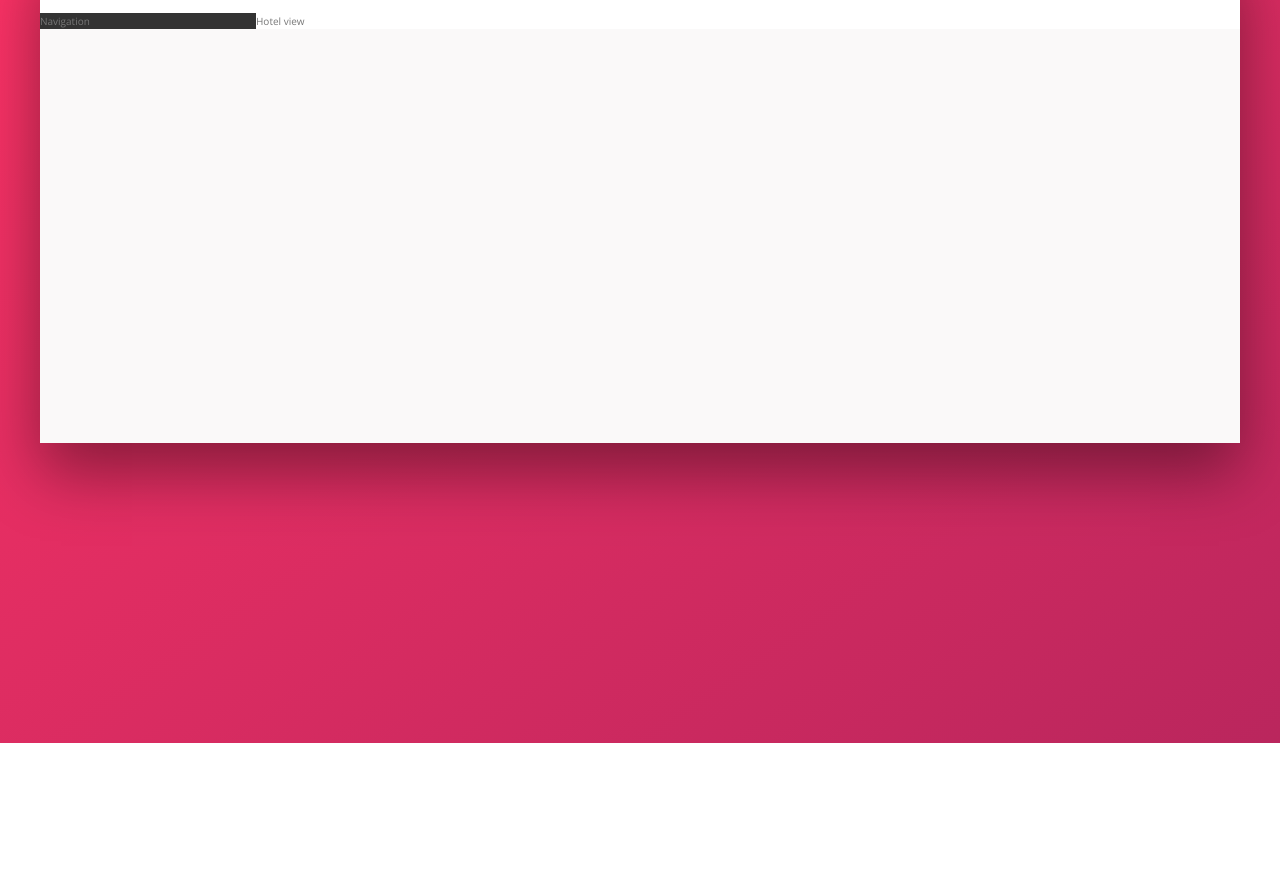
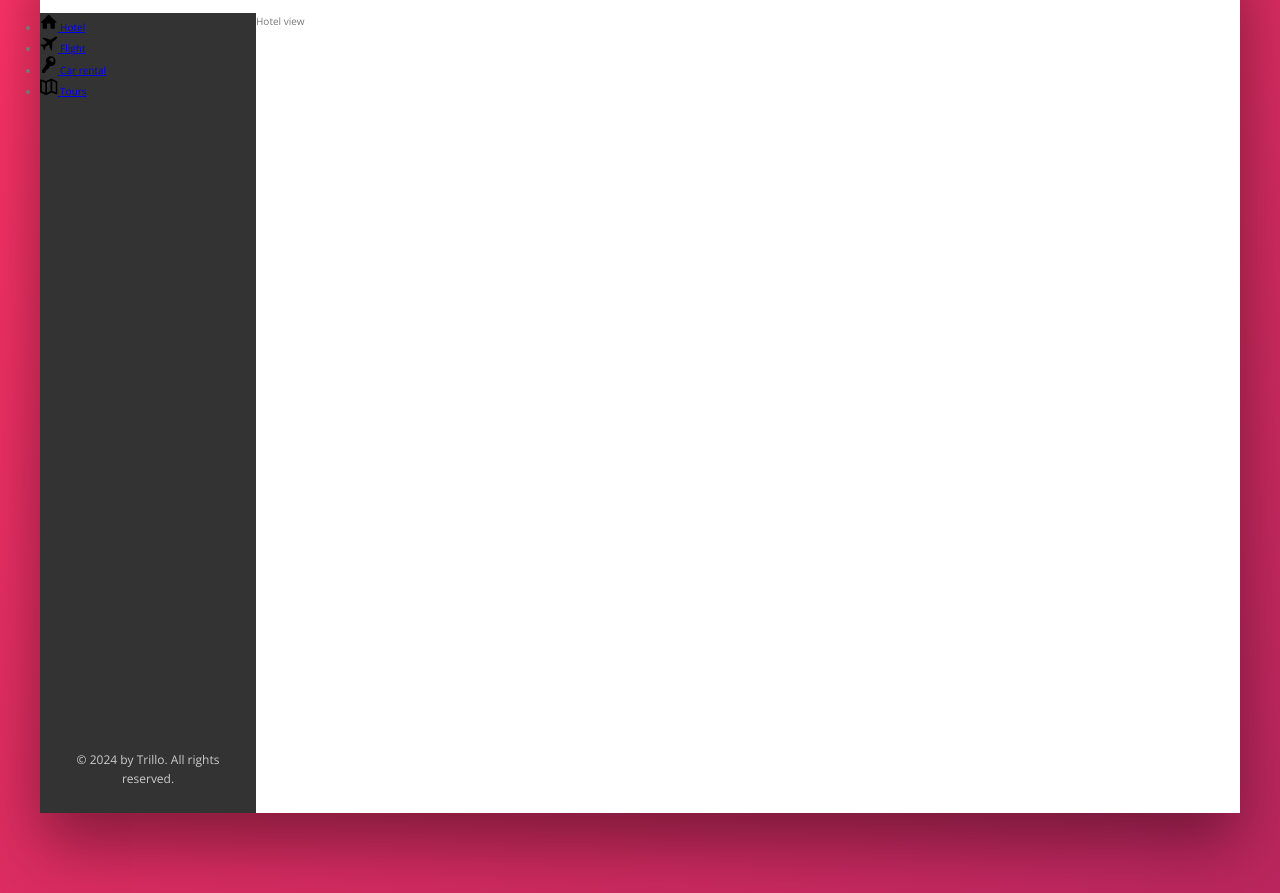
Before and after one commit to ViktorGeorgiev98/TrilloProject, a website: page index.html in a window 1280 px wide. Shown: the part 137-1030 px from the top of the page. Before the commit the page ends 880 px from the top, so only its background shows below. Drawn offline with nearby package versions, Linux system fonts and the light colour scheme.

Commit message:
started work on the sidebar nav

```diff
--- a/index.html
+++ b/index.html
@@ -44,7 +44,43 @@
             </header>
             <div class="content">
                 <nav class="sidebar">
-                    Navigation
+                    <ul class="side-nav">
+                        <li class="side-nav__item">
+                            <a href="#" class="side-nav__link">
+                                <svg class="side-nav__icon">
+                                    <use xlink:href="img/sprite.svg#icon-home"></use>
+                                </svg>
+                                <span>Hotel</span>
+                            </a>
+                        </li>
+                        <li class="side-nav__item">
+                            <a href="#" class="side-nav__link">
+                                <svg class="side-nav__icon">
+                                    <use xlink:href="img/sprite.svg#icon-aircraft"></use>
+                                </svg>
+                                <span>Flight</span>
+                            </a>
+                        </li>
+                        <li class="side-nav__item">
+                            <a href="#" class="side-nav__link">
+                                <svg class="side-nav__icon">
+                                    <use xlink:href="img/sprite.svg#icon-key"></use>
+                                </svg>
+                                <span>Car rental</span>
+                            </a>
+                        </li>
+                        <li class="side-nav__item">
+                            <a href="#" class="side-nav__link">
+                                <svg class="side-nav__icon">
+                                    <use xlink:href="img/sprite.svg#icon-map"></use>
+                                </svg>
+                                <span>Tours</span>
+                            </a>
+                        </li>
+                    </ul>
+                    <div class="legal">
+                        &copy; 2024 by Trillo. All rights reserved.
+                    </div>
                 </nav>
                 <main class="hotel-view">
                     Hotel view
--- a/sass/_components.scss
+++ b/sass/_components.scss
@@ -124,3 +124,33 @@
 
     // }
 }
+
+// ////////////////////////////
+//  SIDE NAVIGATION
+
+.side-nav {
+
+    &__item {
+
+    }
+
+    &__link {
+
+    }
+
+    &__icon {
+        width: 1.75rem;
+        height: 1.75rem;
+    }
+}
+
+
+// ////////////////////////////
+//  LEGAL TEXT
+
+.legal {
+    font-size: 1.2rem;
+    text-align: center;
+    padding: 2.5rem;
+    color: var(--color-grey-light-4);
+}
--- a/sass/_layout.scss
+++ b/sass/_layout.scss
@@ -23,9 +23,13 @@
 .sidebar {
     background-color: var(--color-grey-dark-1);
     flex: 0 0 18%;
+    display: flex;
+    flex-direction: column;
+    justify-content: space-between;
 }
 
 .hotel-view {
     background-color: #fff;
     flex: 1;
+    height: 80rem;
 }
```
Also changed, not shown: css/style.css.
